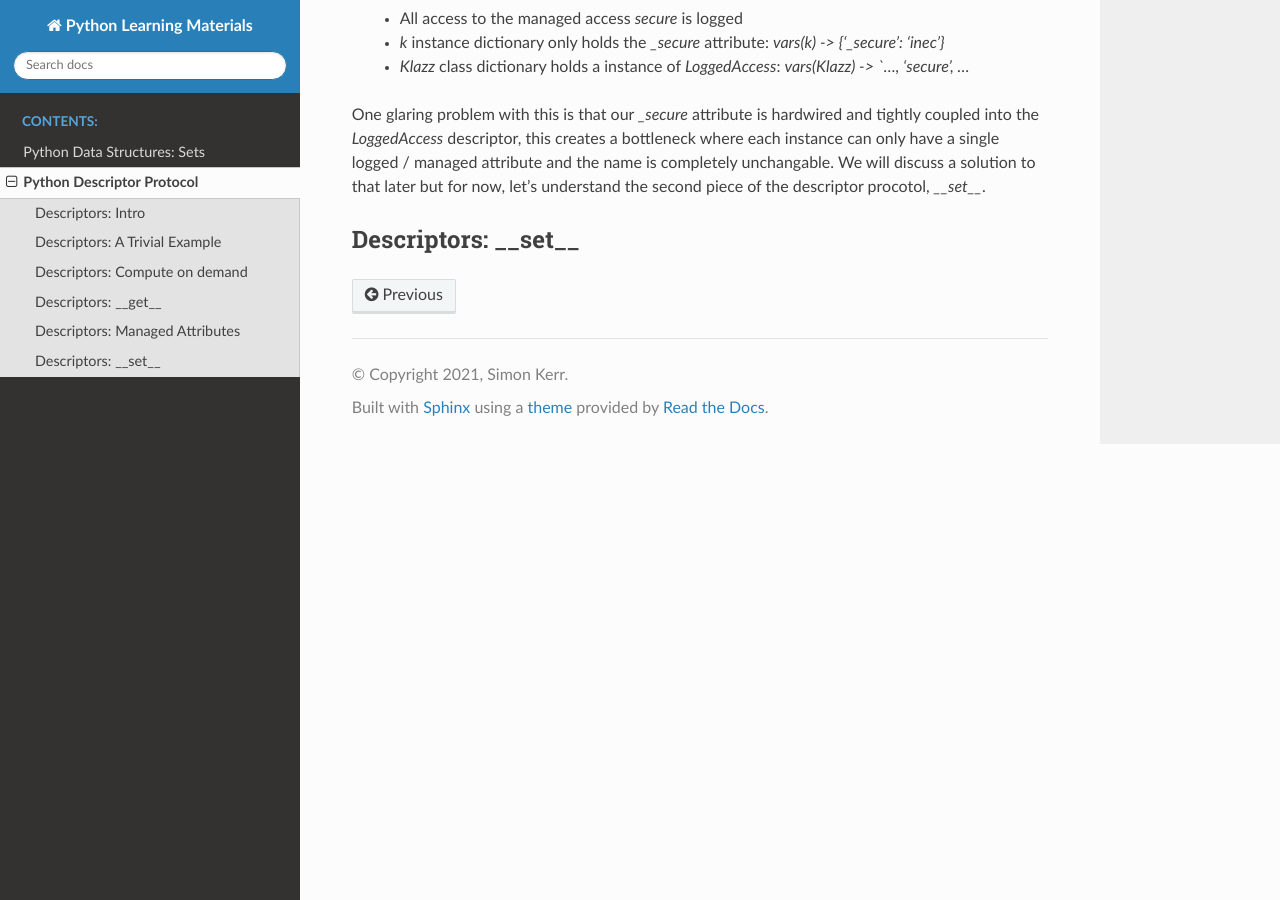
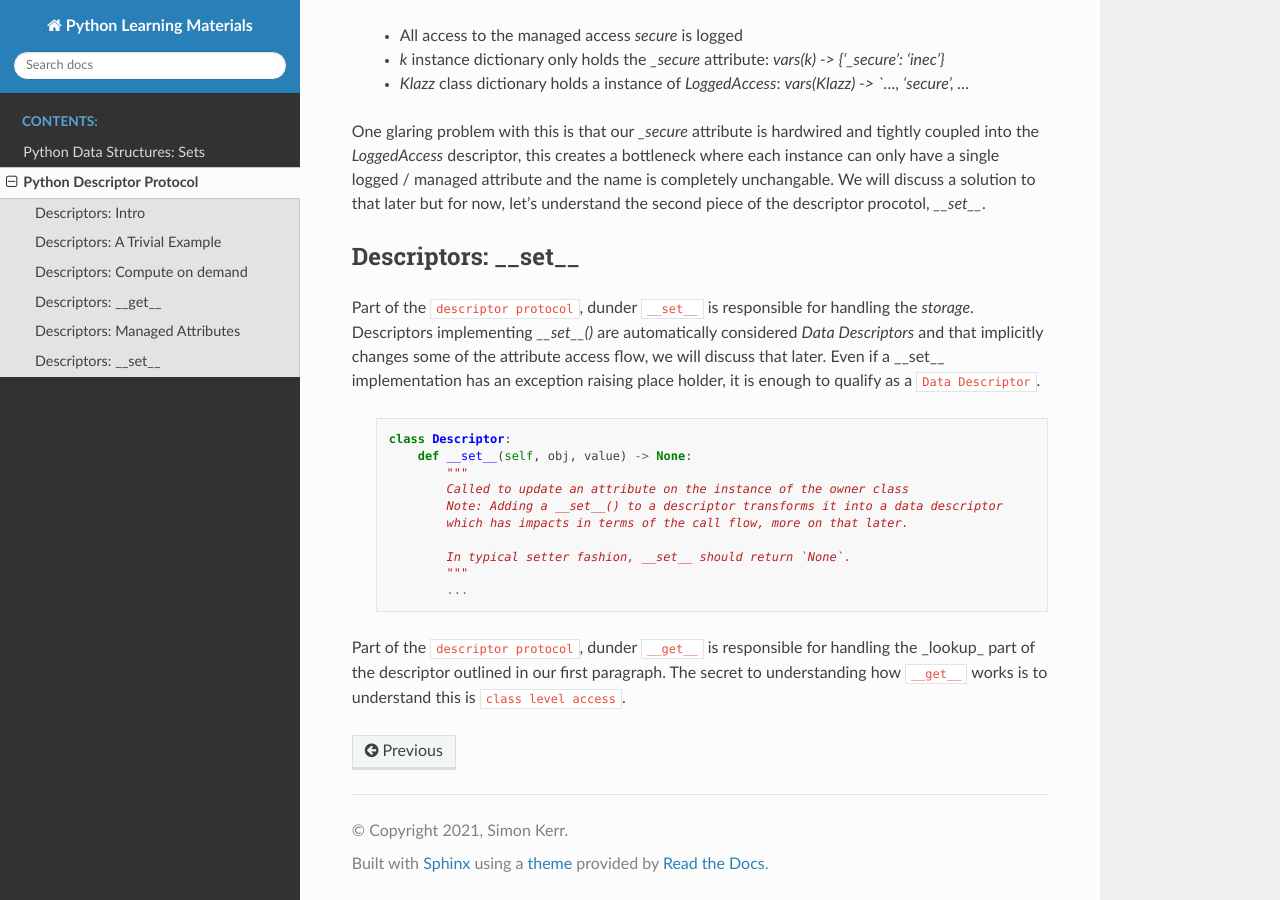
Before and after one commit to symonk/pydocs, a Sphinx documentation site: the page built from docs/source/descriptor_protocol.rst, in a window 1280 px wide and 900 px high, scrolled down 3919 px. Built offline with Sphinx 7.4.7 and the Read the Docs theme 2.0.0, drawn with Linux system fonts in a browser that asks for light colours; some of the changed text lies outside the part shown.

Commit message:
adding documentation for

```diff
--- a/docs/source/descriptor_protocol.rst
+++ b/docs/source/descriptor_protocol.rst
@@ -41,7 +41,7 @@ attributes in other classes, let's see it action:
             def __init__(self, word: str) -> None:
                 self.word = word
 
-            def __get__(self, obj, objtype = None):
+            def __get__(self, obj, objtype = None) -> value:
                 return self.word.upper()
 
         class UsingUpperAccess:
@@ -85,7 +85,7 @@ that can read the contents of those files, dynamically:
         import os
 
         class ContentsOf:
-            def __get__(self, obj, objtype=None):
+            def __get__(self, obj, objtype=None) -> value:
                 # it is the obj reference as a way back to the declaring class
                 return os.listdir(obj.dirname)
 
@@ -113,7 +113,7 @@ how ``__get__`` works is to understand this is ``class level access``.
     .. code-block:: python
 
         class Descriptor:
-            def __get__(self, obj, objtype = None):
+            def __get__(self, obj, objtype = None) -> value:
                 """
                 :param self:
                     This instance of ``Descriptor``.
@@ -135,8 +135,9 @@ example of the types and value(s) accessible via `__get__()`:
 
         class D:
 
-            def __get__(self, obj, objtype=None):
+            def __get__(self, obj, objtype=None) -> value
                 print(locals())
+                # should really return here :)
 
 
         class Instance:
@@ -173,12 +174,12 @@ access through python logging:
         logging.basicConfig(level=logging.INFO)  # Simple root logger to info
 
         class LoggedAccess:
-            def __get__(self, obj, objtype=None):
+            def __get__(self, obj, objtype=None) -> value:
                 private = obj._secure
                 logging.info(f"Accessed `secure`, resulted in: {private}")
                 return private
 
-            def __set__(self, obj, value):
+            def __set__(self, obj, value) -> None:
                 # This is new to us, more on that after!
                 logging.info(f"Setting `secure` to: {value}")
                 obj._secure = value
@@ -215,3 +216,26 @@ but for now, let's understand the second piece of the descriptor procotol, `__se
 
 Descriptors: __set__
 ---------------------
+
+Part of the ``descriptor protocol``, dunder ``__set__`` is responsible for handling the `storage`.
+Descriptors implementing `__set__()` are automatically considered `Data Descriptors` and that
+implicitly changes some of the attribute access flow, we will discuss that later.  Even if a
+__set__ implementation has an exception raising place holder, it is enough to qualify as a
+``Data Descriptor``.
+
+    .. code-block:: python
+
+        class Descriptor:
+            def __set__(self, obj, value) -> None:
+                """
+                Called to update an attribute on the instance of the owner class
+                Note: Adding a __set__() to a descriptor transforms it into a data descriptor
+                which has impacts in terms of the call flow, more on that later.
+
+                In typical setter fashion, __set__ should return `None`.
+                """
+                ...
+
+Part of the ``descriptor protocol``, dunder ``__get__`` is responsible for handling the
+_lookup_ part of the descriptor outlined in our first paragraph.  The secret to understanding
+how ``__get__`` works is to understand this is ``class level access``.
```
